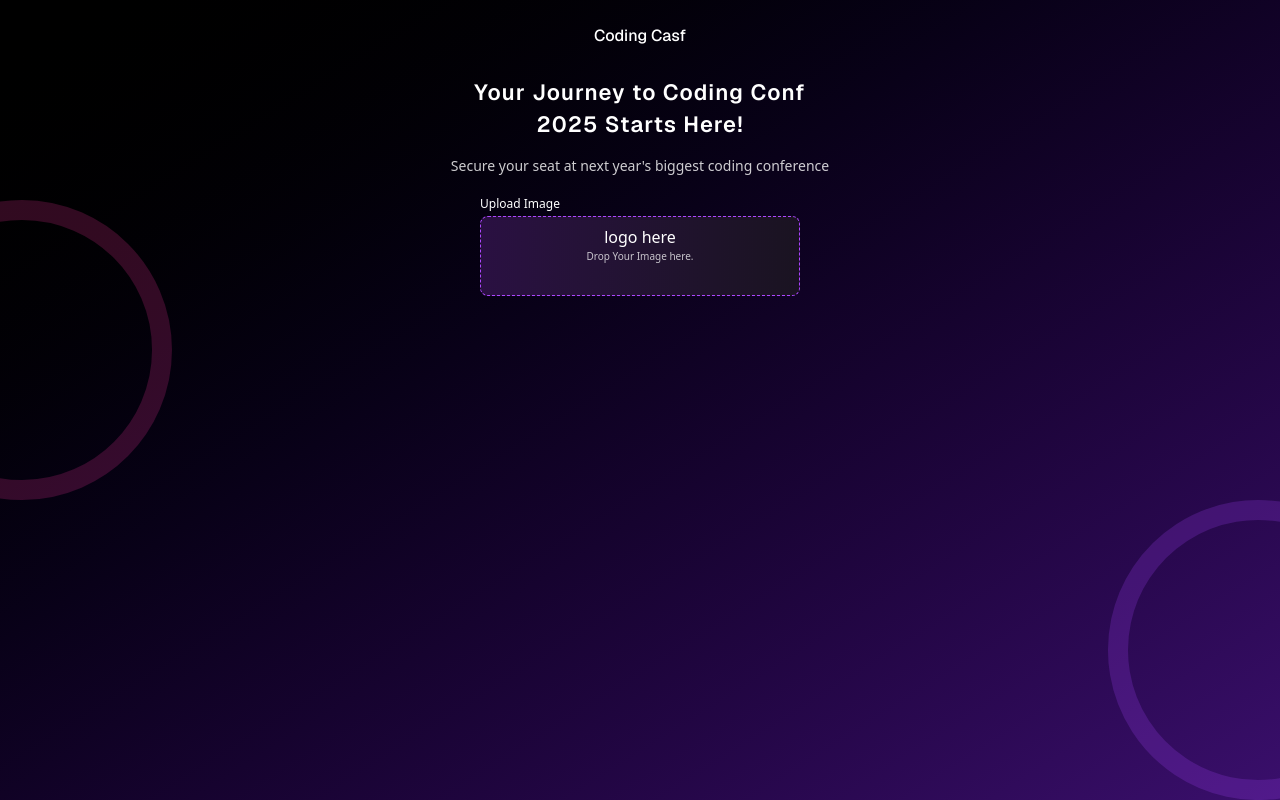
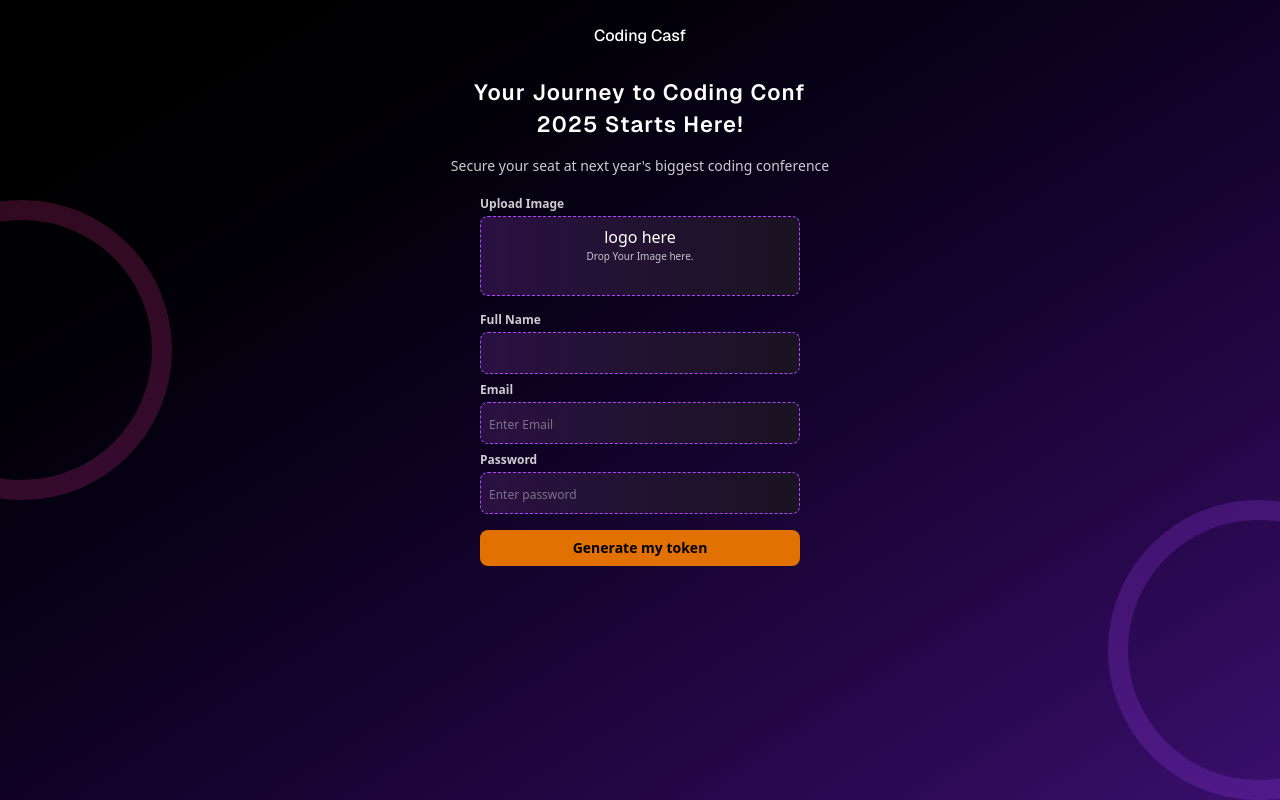
Before and after one commit to trydevemanish/manish-sharma-wasserstoff-FrontEndInternTask-componentsdk, a Next.js app: page / in a window 1280 px wide. Built offline with nearby package versions, Linux system fonts and the light colour scheme.

Commit message:
Created first page

```diff
--- a/app/page.tsx
+++ b/app/page.tsx
@@ -1,5 +1,6 @@
 import Background from "@/components/Background";
 import Heading from "@/components/Heading";
+import Inputfield from "@/components/Inputfield";
 import Uploadimage from "@/components/Uploadimage";
 
 export default function Home() {
@@ -10,7 +11,15 @@ export default function Home() {
     <p className="pt-4 opacity-80 text-sm">Secure your seat at next {"year's"} biggest coding conference</p>
     <div className="flex flex-col items-center gap-2 pt-5">
       <Uploadimage />
+      <div className="flex flex-col items-center pt-2 gap-2">
+        <Inputfield inputFieldName="Full Name" />
+        <Inputfield inputFieldName="Email" />
+        <Inputfield inputFieldName="Password" />
+      </div>
     </div>
+    <button className="w-80 bg-amber-600 rounded-lg mt-4 py-2 cursor-pointer hover:bg-amber-500 transition-all transform ">
+        <p className="text-sm text-black font-semibold">Generate my token</p>
+    </button>
    </Background>
   );
 }
--- /dev/null
+++ b/components/Inputfield.tsx
@@ -0,0 +1,22 @@
+import React from 'react'
+
+type props = {
+  inputFieldName : string
+}
+
+export default function Inputfield({inputFieldName}:props) {
+  return (
+    <div className='flex flex-col gap-1'>
+        <p className='text-xs text-white font-semibold opacity-80'>{inputFieldName}</p>
+        <div className='w-80 rounded-lg bg-gradient-to-r from-[#2a1042] to-[#1a1321] p-2 border-[1px] border-dashed border-purple-500 hover:bg-opacity-80 transition '>
+            {
+              inputFieldName == 'Full Name' ?
+              <input type='text' className='w-76 focus:outline-none text-xs opacity-80'/> :
+              inputFieldName == 'Email' ?
+              <input type='email' placeholder='Enter Email' className='w-76 focus:outline-none text-xs opacity-80'/> :
+              <input type='password' placeholder='Enter password' className='w-76 focus:outline-none text-xs opacity-80'/>
+            }
+        </div>
+    </div>
+  )
+}
--- a/components/Uploadimage.tsx
+++ b/components/Uploadimage.tsx
@@ -3,7 +3,7 @@ import React from 'react'
 export default function Uploadimage() {
   return (
     <div className='flex flex-col gap-1'>
-        <p className='text-xs text-white'>Upload Image</p>
+        <p className='text-xs text-white font-semibold opacity-80'>Upload Image</p>
         <div className='w-80 h-20 rounded-lg bg-gradient-to-r from-[#2a1042] to-[#1a1321] p-2 border-[1px] border-dashed border-purple-500 hover:bg-opacity-80 transition '>
             <div className='flex flex-col items-center '>
                 <p>logo here</p>
```
